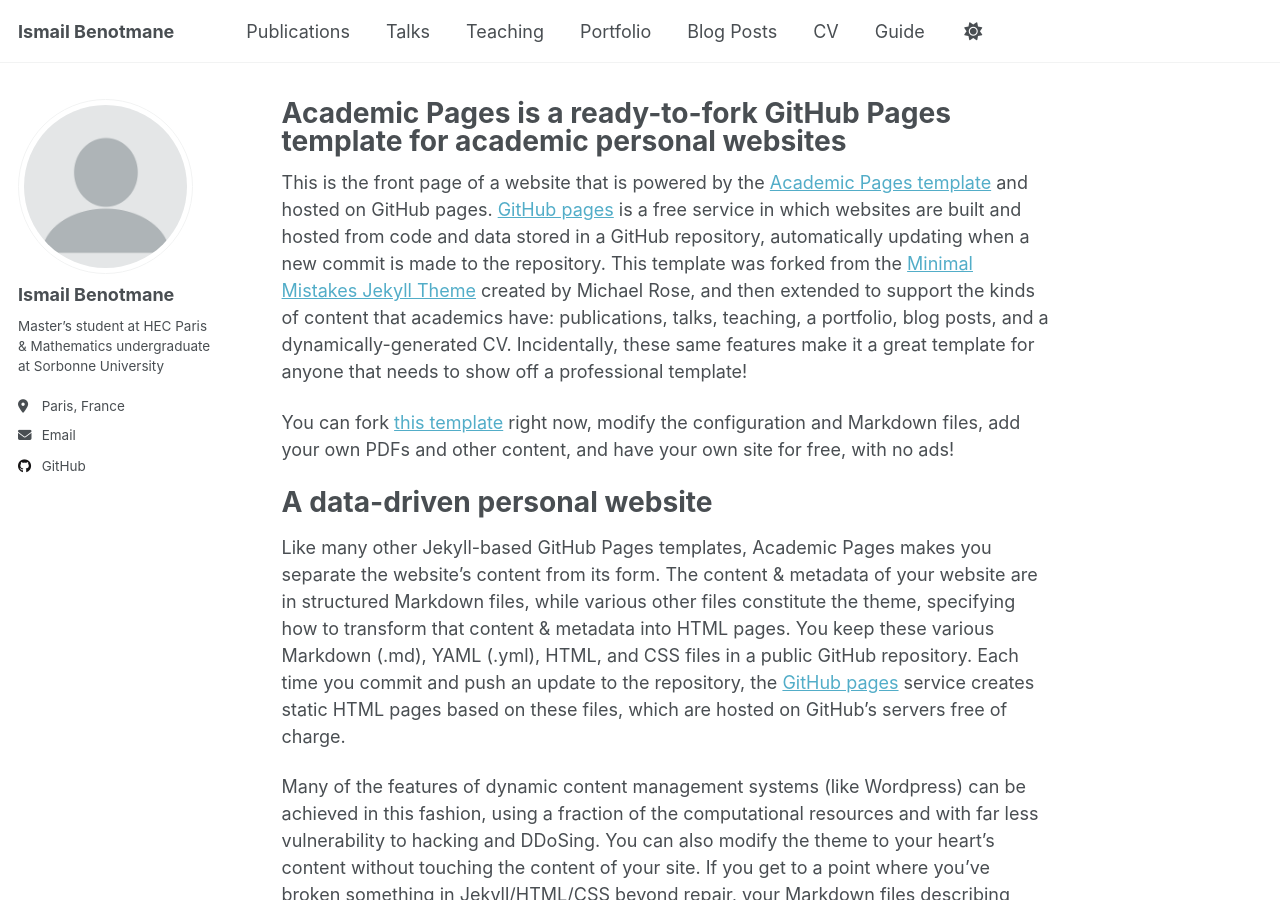
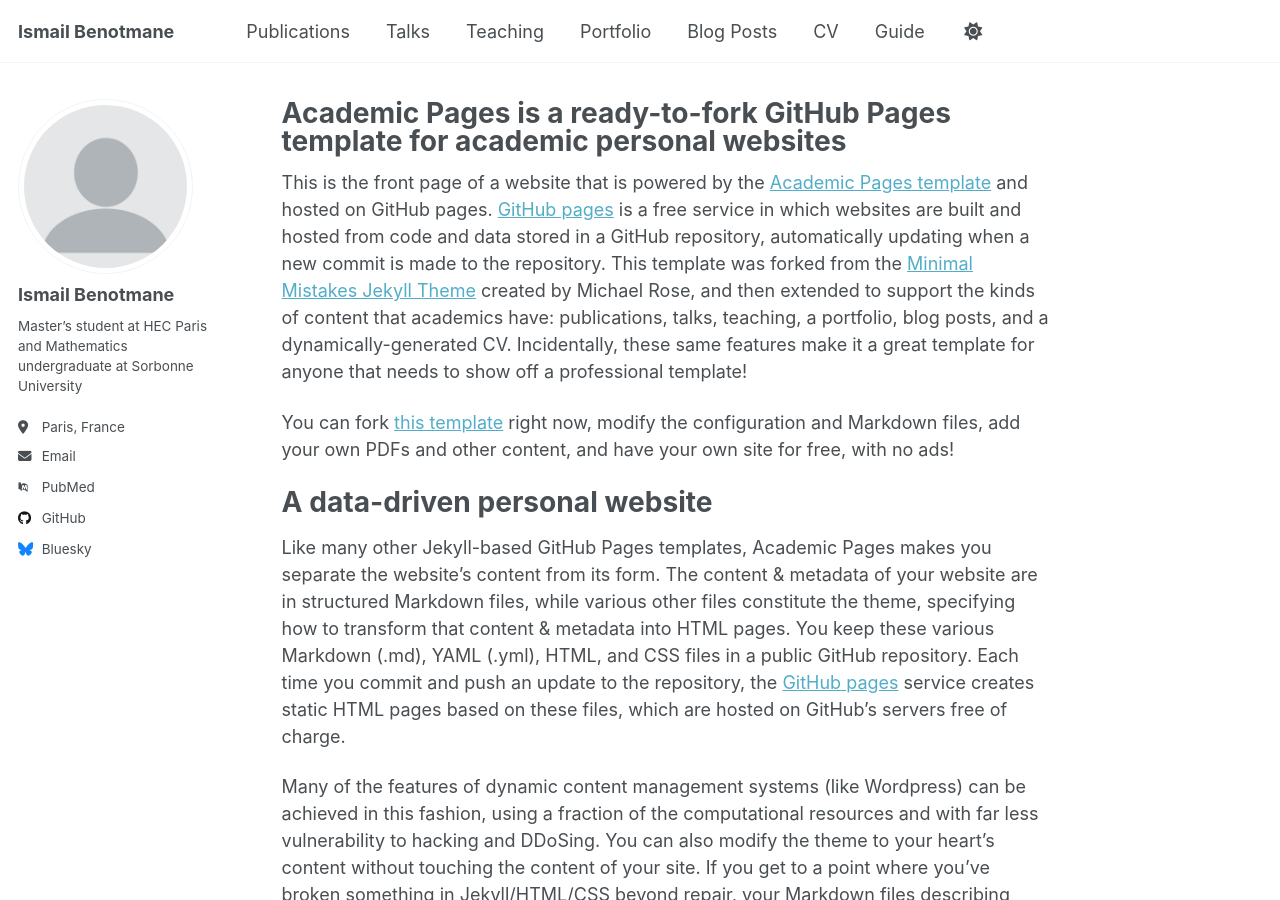
Before and after one commit to IsmailBenotmane/Ismail-Benotmane, a Jekyll site: the page built from _pages/about.md, in a window 1280 px wide and 900 px high. Built offline with Jekyll 4.4.1, drawn with Linux system fonts in a browser that asks for light colours; some web fonts are replaced; a script that is not in the unit is left out.

Commit message:
Update _config.yml

```diff
--- a/_config.yml
+++ b/_config.yml
@@ -13,7 +13,7 @@ title                    : "Ismail Benotmane"
 title_separator          : "-"
 name                     : &name "Your Name"
 description              : &description "personal description"
-url                      : https://github.com/IsmailBenotmane # the base hostname & protocol for your site e.g. "https://[your GitHub username].github.io" or if you already have some other page hosted on Github then use "https://[your GitHub username].github.io/[Your Repo Name]"
+url                      : https://academicpages.github.io # the base hostname & protocol for your site e.g. "https://[your GitHub username].github.io" or if you already have some other page hosted on Github then use "https://[your GitHub username].github.io/[Your Repo Name]"
 baseurl                  : "" # the subpath of your site, e.g. "/blog"
 repository               : "academicpages/academicpages.github.io"
 
@@ -24,8 +24,7 @@ author:
   # Biographic information
   avatar           : "profile.png"
   name             : "Ismail Benotmane"
-  pronouns         : # example: "she/her"
-  bio              : "Master’s student at HEC Paris & Mathematics undergraduate at Sorbonne University"
+  bio              : "Master’s student at HEC Paris and Mathematics undergraduate at Sorbonne University"
   location         : "Paris, France"
   uri              : # URL
   email            : "ismail.benotmane@hec.edu"
@@ -36,6 +35,7 @@ author:
   inspire-hep      : # URL
   impactstory      : # URL
   semantic         : # URL
+  pubmed           : "https://www.ncbi.nlm.nih.gov/pubmed/?term=john+snow"
   researchgate     : # URL
   scopus           : # URL
 
@@ -43,12 +43,13 @@ author:
   bitbucket        : # Username - Update with your username on the site
   codepen          : # Username
   dribbble         : # Username
-  github           : "IsmailBenotmane"
+  github           : "academicpages"
   kaggle           : # Username
   stackoverflow    : # User number or user number and name (i.e., use "1" or "1/jeff-atwood")
 
   # Social media
   artstation       : # Username
+  bluesky          : "bsky.app" # Replace this with you Bluesky username
   facebook         : # Username
   flickr           : # Username
   foursquare       : # Username
```
